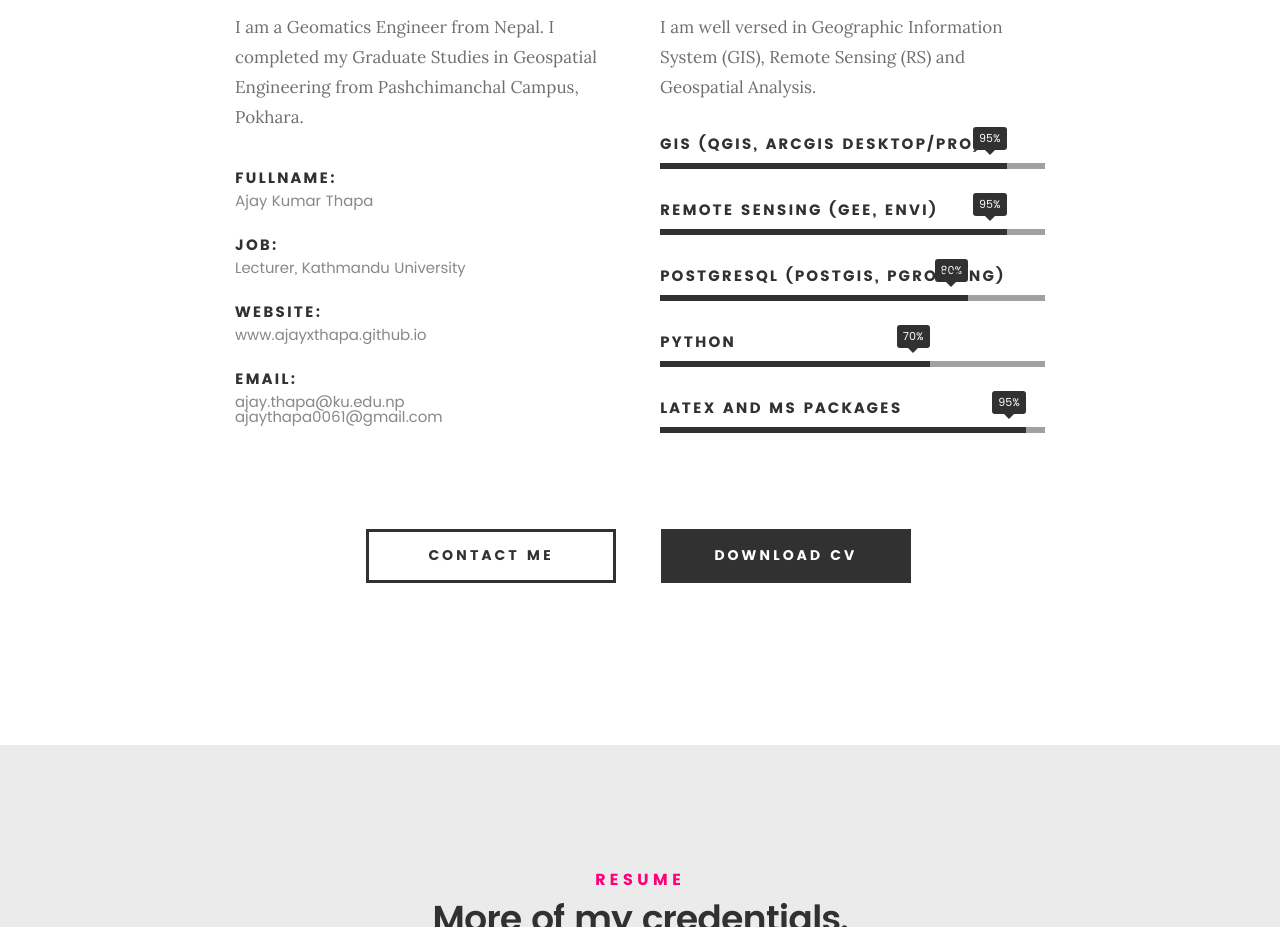
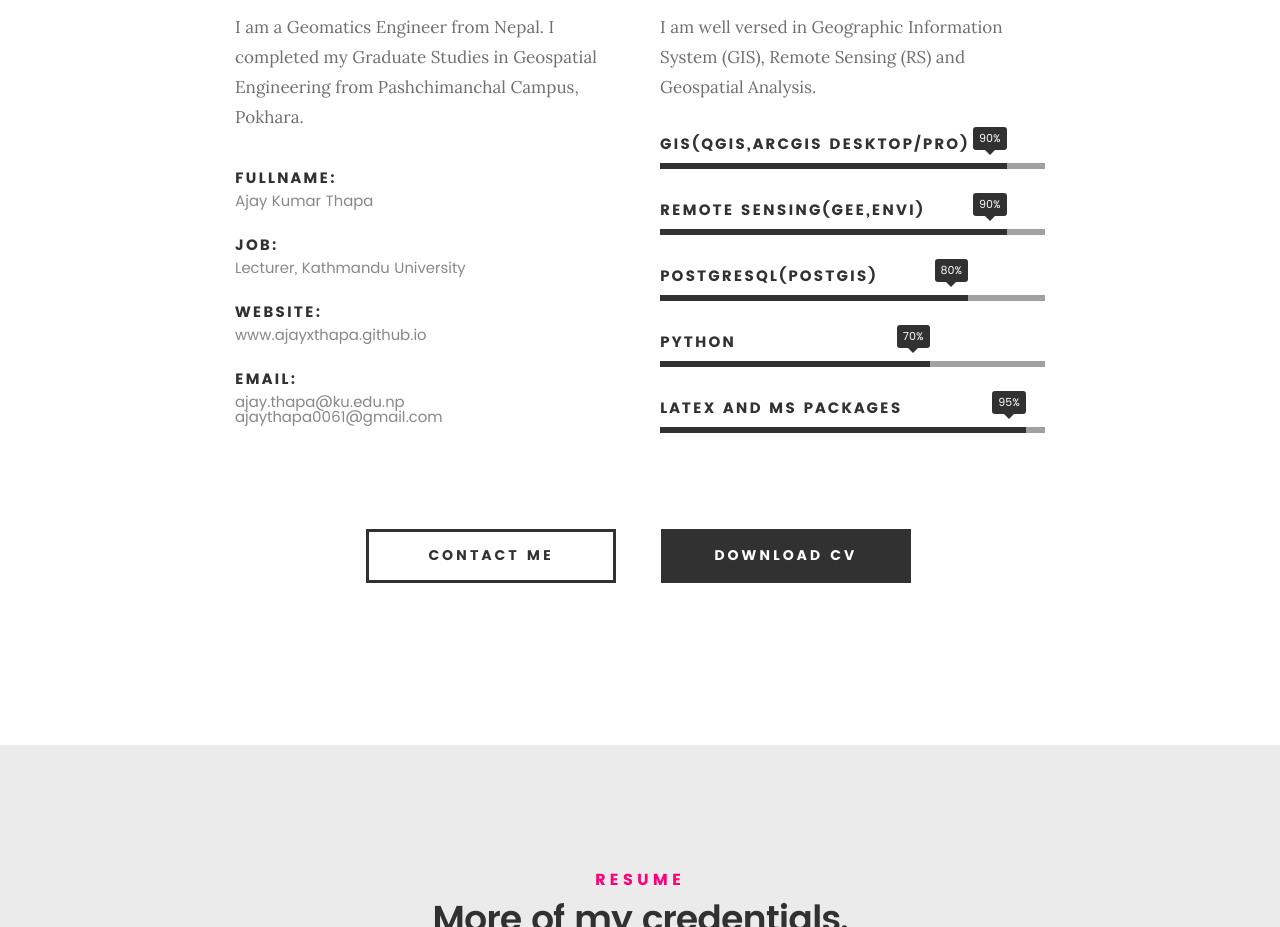
Before and after one commit to ajayxthapa/ajayxthapa.github.io, a plain HTML site: page index.html in a window 1280 px wide. Shown: the part 1240-2167 px from the top of the page. Drawn offline with Linux system fonts and the light colour scheme; files whose address does not match are found by name.

Commit message:
Update to Template:Skill Bar Percentage

```diff
--- a/index.html
+++ b/index.html
@@ -159,16 +159,16 @@
 
 				<ul class="skill-bars">
 				   <li>
-				   	<div class="progress percent90"><span>95%</span></div>
-				   	<strong>GIS (QGIS, ArcGIS Desktop/PRO)</strong>
+				   	<div class="progress percent90"><span>90%</span></div>
+				   	<strong>GIS(QGIS,ArcGIS Desktop/PRO)</strong>
 				   </li>
 				   <li>
-				   	<div class="progress percent90"><span>95%</span></div>
-				   	<strong>Remote Sensing (GEE, ENVI)</strong>
+				   	<div class="progress percent90"><span>90%</span></div>
+				   	<strong>Remote Sensing(GEE,ENVI)</strong>
 				   </li>
 				   <li>
 				   	<div class="progress percent80"><span>80%</span></div>
-				   	<strong>PostgreSQL (PostGIS, PGROUTING)</strong>
+				   	<strong>PostgreSQL(PostGIS)</strong>
 				   </li>
 				   <li>
 				   	<div class="progress percent70"><span>70%</span></div>
```
